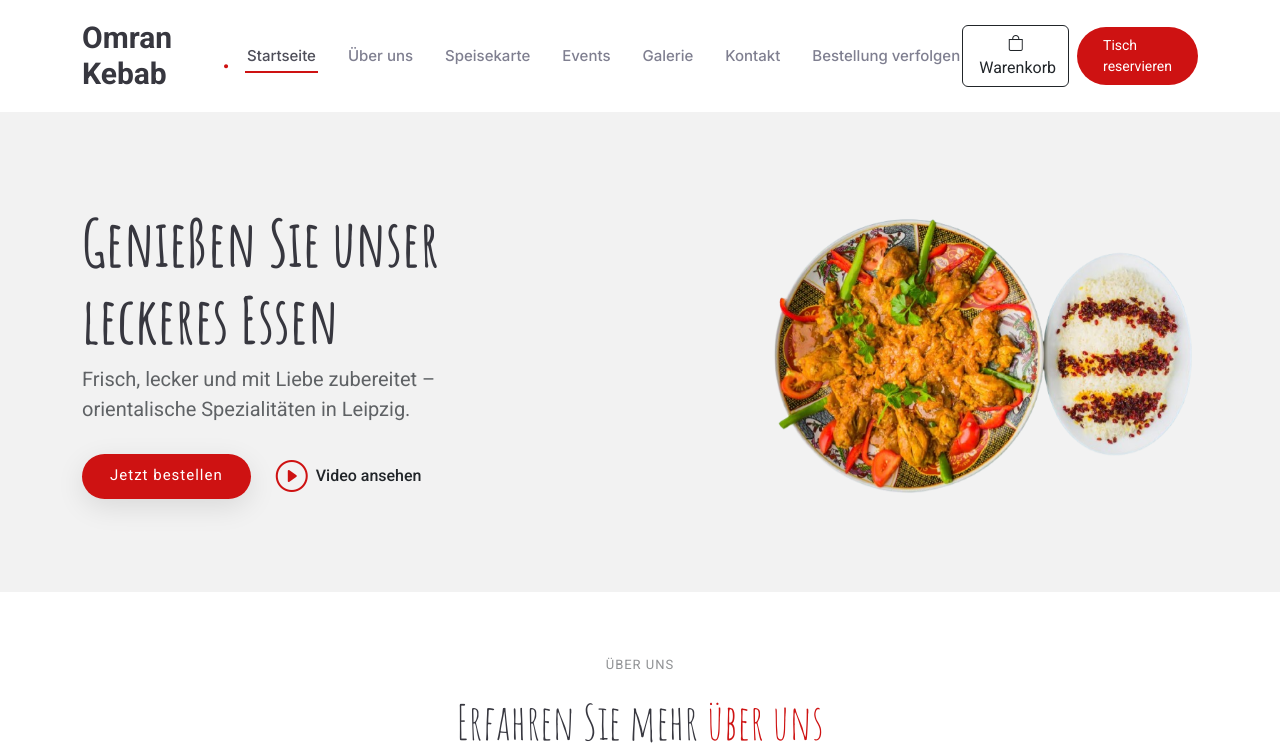
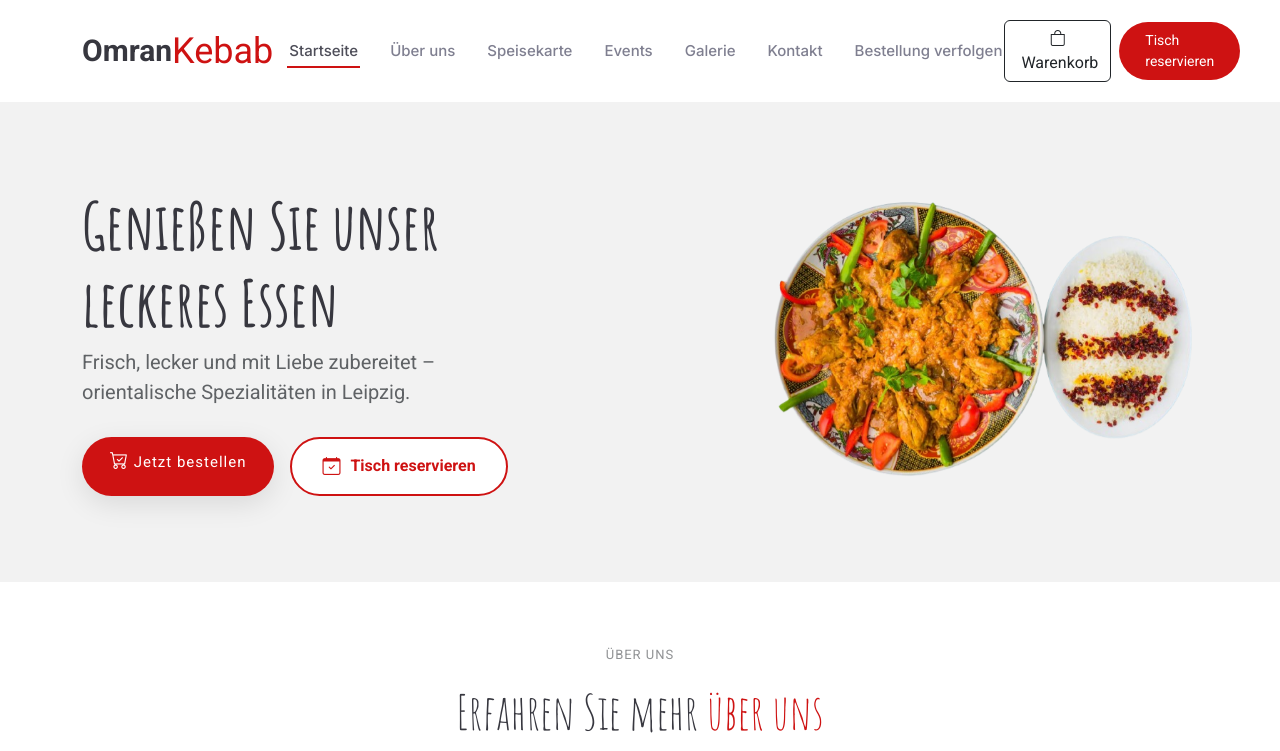
Before and after one commit to SeeratPeroz/Omran_Kebab, a Django app: page / in a window 1280 px wide. Shown: the top 751 px of the page. Run offline with Django 5.2, Linux system fonts and the light colour scheme; data comes from the database, SQL or seed files in the repository; both versions use the stored data as it was after the commit; some libraries are stand-ins or nearby versions.

Commit message:
Table ressevation and order is finished

```diff
--- /dev/null
+++ b/FoodOrdering/forms.py
@@ -0,0 +1,13 @@
+from django import forms
+from .models import TableReservation
+
+class TableReservationForm(forms.ModelForm):
+    class Meta:
+        model = TableReservation
+        fields = ["name", "email", "phone", "date", "time", "people", "message"]
+
+    def clean_people(self):
+        people = self.cleaned_data["people"]
+        if people < 1 or people > 50:
+            raise forms.ValidationError("Bitte geben Sie eine gültige Personenzahl an (1–50).")
+        return people
--- a/FoodOrdering/models.py
+++ b/FoodOrdering/models.py
@@ -35,24 +35,25 @@ class Product(models.Model):
 
 
 class TableReservation(models.Model):
-    STATUS_CHOICES = (
-        ("PENDING", "Pending"),
-        ("CONFIRMED", "Confirmed"),
-        ("CANCELLED", "Cancelled"),
-    )
+    name = models.CharField(max_length=120)
+    email = models.EmailField()
+    phone = models.CharField(max_length=30)
 
-    name = models.CharField(max_length=120)
-    phone = models.CharField(max_length=50)
-    email = models.EmailField(blank=True)
     date = models.DateField()
     time = models.TimeField()
     people = models.PositiveIntegerField()
+
     message = models.TextField(blank=True)
-    status = models.CharField(max_length=12, choices=STATUS_CHOICES, default="PENDING")
     created_at = models.DateTimeField(auto_now_add=True)
 
+    status = models.CharField(
+        max_length=20,
+        choices=[("new", "New"), ("confirmed", "Confirmed"), ("cancelled", "Cancelled")],
+        default="new",
+    )
+
     def __str__(self):
-        return f"Reservation {self.name} - {self.date} {self.time} ({self.people})"
+        return f"{self.name} - {self.date} {self.time} ({self.people})"
 
 
 # -----------------------------
--- a/FoodOrdering/urls.py
+++ b/FoodOrdering/urls.py
@@ -27,5 +27,10 @@ urlpatterns = [
     path("order/success/<str:order_number>/", views.order_success, name="order_success"),
     path("order/track/", views.track_order, name="track_order"),
 
+# Reservation
+    path("reservation/create/", views.create_reservation, name="create_reservation"),
+
+
+
 
 ]
--- a/FoodOrdering/views.py
+++ b/FoodOrdering/views.py
@@ -10,6 +10,8 @@ from django.contrib import messages
 from django.db import transaction
 from django.shortcuts import render, get_object_or_404, redirect
 from django.db.models import Prefetch
+from .forms import TableReservationForm
+
 from .models import (
     Product, Order, OrderItem, Category,
     ProductOptionGroup, Option, OrderItemOption
@@ -25,7 +27,11 @@ def home(request):
             "products__product_option_groups__group__options",
         )
     )
-    return render(request, "index.html", {"categories": categories})
+    return render(request, "index.html", {
+        "categories": categories,
+        "reservation_form": TableReservationForm()
+    })
+
 
 
 def get_cart(request):
@@ -395,3 +401,17 @@ def track_order(request):
             error = "Order number not found. Please check and try again."
 
     return render(request, "track_order.html", {"order": order, "error": error})
+
+# Table Reservation view
+@require_POST
+def create_reservation(request):
+    form = TableReservationForm(request.POST)
+    if form.is_valid():
+        form.save()
+        messages.success(
+            request,
+            "Ihre Reservierungsanfrage wurde gesendet. Wir melden uns zur Bestätigung. Vielen Dank!"
+        )
+    else:
+        messages.error(request, "Bitte prüfen Sie Ihre Eingaben. Die Reservierung konnte nicht gesendet werden.")
+    return redirect("home")
--- /dev/null
+++ b/static/assets/css/style.css
@@ -0,0 +1,71 @@
+/* Hero Buttons Wrapper */
+.hero-buttons {
+  gap: 16px;
+  flex-wrap: wrap;
+}
+
+/* Order Button */
+.btn-get-started {
+  background: linear-gradient(135deg, #ce1212, #ff4b2b);
+  color: #fff;
+  padding: 14px 32px;
+  border-radius: 50px;
+  font-size: 16px;
+  font-weight: 600;
+  display: inline-flex;
+  align-items: center;
+  gap: 10px;
+  box-shadow: 0 8px 25px rgba(206, 18, 18, 0.35);
+  transition: all 0.3s ease;
+}
+
+.btn-get-started i {
+  font-size: 18px;
+}
+
+.btn-get-started:hover {
+  transform: translateY(-3px);
+  box-shadow: 0 12px 35px rgba(206, 18, 18, 0.5);
+  color: #fff;
+}
+
+/* Reservation Button */
+.btn-reservation {
+  background: #ffffff;
+  color: #ce1212;
+  padding: 14px 30px;
+  border-radius: 50px;
+  font-size: 16px;
+  font-weight: 600;
+  display: inline-flex;
+  align-items: center;
+  gap: 10px;
+  border: 2px solid #ce1212;
+  transition: all 0.3s ease;
+}
+
+.btn-reservation i {
+  font-size: 18px;
+}
+
+.btn-reservation:hover {
+  background: #ce1212;
+  color: #ffffff;
+  transform: translateY(-3px);
+  box-shadow: 0 10px 30px rgba(206, 18, 18, 0.4);
+}
+
+.hero .container {
+  position: relative;
+  z-index: 2;
+}
+
+.hero-img {
+  position: relative;
+  z-index: 1;
+}
+
+.hero-buttons {
+  position: relative;
+  z-index: 3;
+}
--- a/templates/index.html
+++ b/templates/index.html
@@ -26,18 +26,27 @@
 
   <!-- Main CSS File -->
   <link href="{% static 'assets/css/main.css' %}" rel="stylesheet">
+  <link href="{% static 'assets/css/style.css' %}" rel="stylesheet">
 </head>
 
 <body class="index-page">
-
+            <!-- ✅ Show Django messages inside the form -->
+            {% if messages %}
+              <div class="mt-3">
+                {% for message in messages %}
+                  <div class="alert alert-{{ message.tags }} mb-2" role="alert">{{ message }}</div>
+                {% endfor %}
+              </div>
+            {% endif %}
   <header id="header" class="header d-flex align-items-center sticky-top">
     <div class="container position-relative d-flex align-items-center justify-content-between">
 
       <!-- ✅ Use Django URL (not index.html) -->
       <a href="{% url 'home' %}" class="logo d-flex align-items-center me-auto me-xl-0">
         <!-- <img src="{% static 'assets/img/logo.png' %}" alt=""> -->
-        <h1 class="sitename">Omran Kebab</h1>
-        <span>.</span>
+        <h1 class="sitename">Omran</h1>
+        <span> </span>
+        <span> Kebab</span>
       </a>
 
       <nav id="navmenu" class="navmenu">
@@ -59,7 +68,7 @@
           <i class="bi bi-bag"></i>
           <span class="d-none d-md-inline ms-1">Warenkorb</span>
         </a>
-        <a class="btn-getstarted" href="#book-a-table">Tisch reservieren</a>
+        <a class="btn-getstarted" href="book-a-table">Tisch reservieren</a>
       </div>
 
     </div>
@@ -71,23 +80,40 @@
 <section id="hero" class="hero section light-background">
   <div class="container">
     <div class="row gy-4 justify-content-center justify-content-lg-between">
+
+      <!-- Text + Buttons -->
       <div class="col-lg-5 order-2 order-lg-1 d-flex flex-column justify-content-center">
-            <h1 data-aos="fade-up">Genießen Sie unser<br>leckeres Essen</h1>
-            <p data-aos="fade-up" data-aos-delay="100">Frisch, lecker und mit Liebe zubereitet – orientalische Spezialitäten in Leipzig.</p>
-            <div class="d-flex" data-aos="fade-up" data-aos-delay="200">
-              <a href="#menu" class="btn-get-started">Jetzt bestellen</a>
-              <a href="https://www.youtube.com/watch?v=Y7f98aduVJ8" class="glightbox btn-watch-video d-flex align-items-center">
-                <i class="bi bi-play-circle"></i><span>Video ansehen</span>
+        <h1 data-aos="fade-up">
+          Genießen Sie unser<br>leckeres Essen
+        </h1>
+
+        <p data-aos="fade-up" data-aos-delay="100">
+          Frisch, lecker und mit Liebe zubereitet – orientalische Spezialitäten in Leipzig.
+        </p>
+
+        <div class="d-flex hero-buttons" data-aos="fade-up" data-aos-delay="200">
+          <a href="#menu" class="btn-get-started">
+            <i class="bi bi-cart-check"></i>
+            Jetzt bestellen
+          </a>
+
+          <a href="#book-a-table" class="btn-reservation">
+            <i class="bi bi-calendar-check"></i>
+            Tisch reservieren
           </a>
         </div>
       </div>
+
+      <!-- Hero Image -->
       <div class="col-lg-5 order-1 order-lg-2 hero-img" data-aos="zoom-out">
-            <img src="{% static 'assets/img/AI.png' %}" class="img-fluid animated" alt="">
+        <img src="{% static 'assets/img/AI.png' %}" class="img-fluid animated" alt="Omran Kebab">
       </div>
+
     </div>
   </div>
 </section>
 <!-- /Hero Section -->
+
 
     <!-- About Section -->
     <section id="about" class="about section">
@@ -564,49 +590,51 @@
 
     <div class="container">
       <div class="row g-0" data-aos="fade-up" data-aos-delay="100">
-          <div class="col-lg-4 reservation-img" style="background-image: url({% static 'assets/img/reservation.jpg' %});"></div>
+        <div class="col-lg-4 reservation-img"
+            style="background-image: url({% static 'assets/img/reservation.jpg' %});">
+        </div>
 
         <div class="col-lg-8 d-flex align-items-center reservation-form-bg" data-aos="fade-up" data-aos-delay="200">
-            <!-- NOTE: this form still points to PHP in the template.
-                 Later we can wire it to Django TableReservation. -->
-            <form action="forms/book-a-table.php" method="post" role="form" class="php-email-form">
+
+          <!-- ✅ Keep php-email-form class so the template button design works -->
+          <form action="{% url 'create_reservation' %}" method="post" role="form" class="php-email-form">
+            {% csrf_token %}
+
             <div class="row gy-4">
               <div class="col-lg-4 col-md-6">
-                  <input type="text" name="name" class="form-control" id="name" placeholder="Ihr Name" required="">
+                <input type="text" name="name" class="form-control" id="name" placeholder="Ihr Name" required>
               </div>
               <div class="col-lg-4 col-md-6">
-                  <input type="email" class="form-control" name="email" id="email" placeholder="Ihre E-Mail" required="">
+                <input type="email" class="form-control" name="email" id="email" placeholder="Ihre E-Mail" required>
               </div>
               <div class="col-lg-4 col-md-6">
-                  <input type="text" class="form-control" name="phone" id="phone" placeholder="Ihre Telefonnummer" required="">
+                <input type="text" class="form-control" name="phone" id="phone" placeholder="Ihre Telefonnummer" required>
               </div>
               <div class="col-lg-4 col-md-6">
-                  <input type="date" name="date" class="form-control" id="date" placeholder="Datum" required="">
+                <input type="date" name="date" class="form-control" id="date" required>
               </div>
               <div class="col-lg-4 col-md-6">
-                  <input type="time" class="form-control" name="time" id="time" placeholder="Uhrzeit" required="">
+                <input type="time" class="form-control" name="time" id="time" required>
               </div>
               <div class="col-lg-4 col-md-6">
-                  <input type="number" class="form-control" name="people" id="people" placeholder="Anzahl Personen" required="">
+                <input type="number" class="form-control" name="people" id="people" placeholder="Anzahl Personen" required>
               </div>
             </div>
 
             <div class="form-group mt-3">
               <textarea class="form-control" name="message" rows="5" placeholder="Nachricht"></textarea>
             </div>
-
             <div class="text-center mt-3">
-                <div class="loading">Lädt…</div>
-                <div class="error-message"></div>
-                <div class="sent-message">Ihre Reservierungsanfrage wurde gesendet. Wir melden uns telefonisch oder per E-Mail zur Bestätigung. Vielen Dank!</div>
               <button type="submit">Tisch reservieren</button>
             </div>
           </form>
+
         </div>
       </div>
     </div>
   </section>
   <!-- /Book A Table Section -->
+
 
     <!-- Gallery Section -->
     <section id="gallery" class="gallery section light-background">
@@ -816,7 +844,6 @@
 
   <!-- Vendor JS Files -->
   <script src="{% static 'assets/vendor/bootstrap/js/bootstrap.bundle.min.js' %}"></script>
-  <script src="{% static 'assets/vendor/php-email-form/validate.js' %}"></script>
   <script src="{% static 'assets/vendor/aos/aos.js' %}"></script>
   <script src="{% static 'assets/vendor/glightbox/js/glightbox.min.js' %}"></script>
   <script src="{% static 'assets/vendor/purecounter/purecounter_vanilla.js' %}"></script>
```
Also changed, not shown: FoodOrdering/admin.py (+12 -9 lines), FoodOrdering/migrations/0006_alter_tablereservation_email_and_more.py (added), db.sqlite3. Lines whose indentation alone changed are shown as unchanged.
